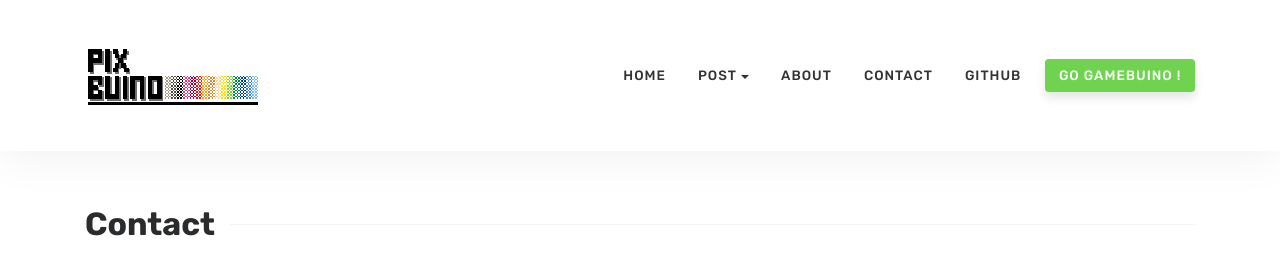
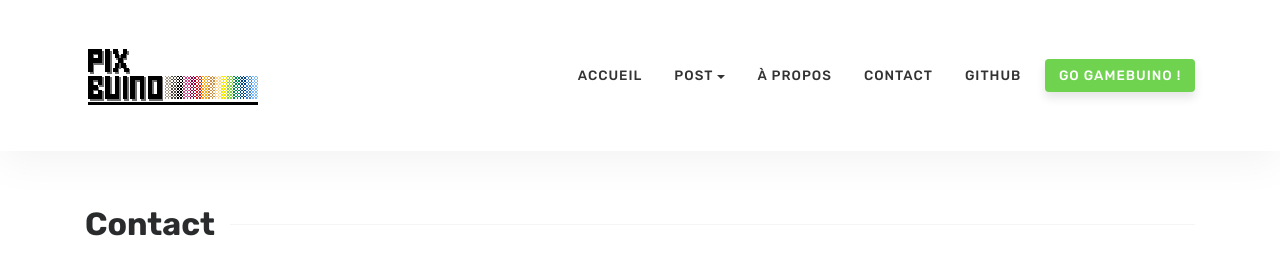
Before and after one commit to Maxibuino/PixBuino, a Jekyll site: the page built from contact.html, in a window 1280 px wide. Shown: the top 257 px of the page. Built offline with Jekyll 4.4.1, drawn with Linux system fonts in a browser that asks for light colours.

Commit message:
Update default.html

```diff
--- a/_layouts/default.html
+++ b/_layouts/default.html
@@ -57,7 +57,7 @@
             <ul class="navbar-nav ml-auto">
 
                 <li class="nav-item">
-                <a class="nav-link" href="{{ site.baseurl }}/index.html">Home</a>
+                <a class="nav-link" href="{{ site.baseurl }}/index.html">Accueil</a>
                 </li>
 
                 <li class="nav-item dropdown">
@@ -69,7 +69,7 @@
                 </li>
 
                 <li class="nav-item">
-                    <a class="nav-link" href="{{ site.baseurl }}/about">About</a>
+                    <a class="nav-link" href="{{ site.baseurl }}/about">À propos</a>
                 </li>
 
                 <li class="nav-item">
```
